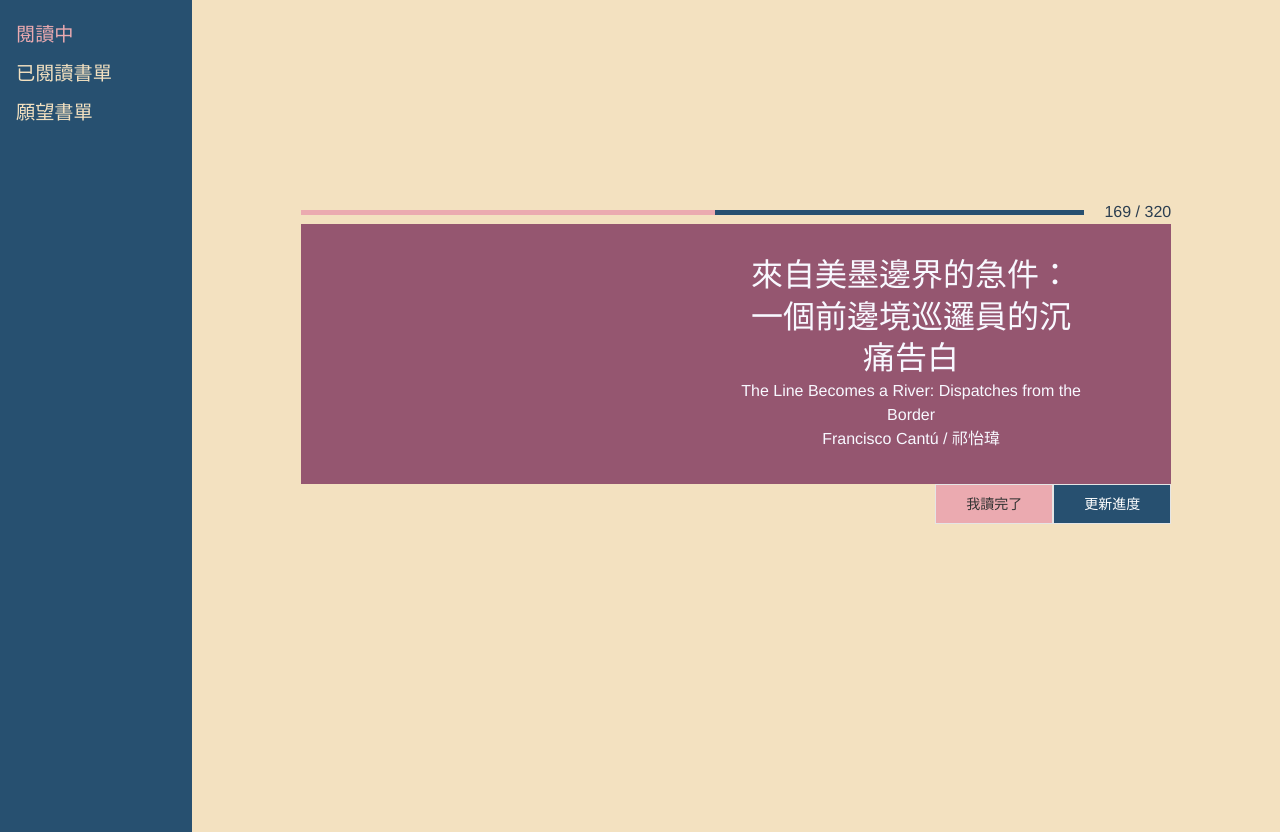
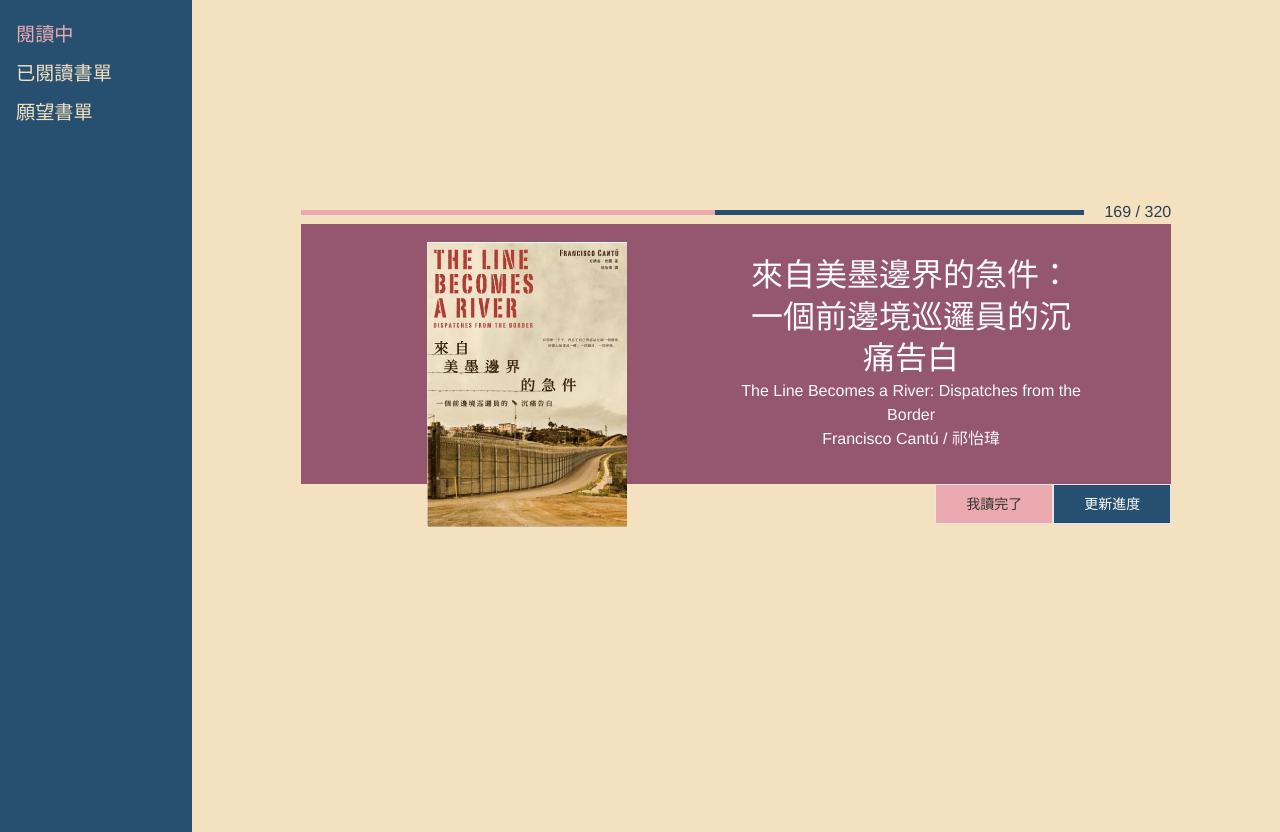
Before and after one commit to 12cassie34/ma-librairie, a Vue app: page /#/ in a window 1280 px wide. Built offline with nearby package versions, Linux system fonts and the light colour scheme.

Commit message:
Create wish-lish page

```diff
--- a/src/router/index.js
+++ b/src/router/index.js
@@ -9,6 +9,11 @@ const routes = [
     path: "/",
     name: "Home",
     component: Home,
+  },
+  {
+    path: "/wish-list",
+    name: 'Wish-list',
+    component: () => import(/* webpackChunkName: "wish-list" */ "../views/WishList.vue")
   },
   {
     path: "/about",
--- a/src/views/Home.vue
+++ b/src/views/Home.vue
@@ -11,7 +11,7 @@
         </div>
         <div class="row">
           <div class="col-6 img">
-            <!-- <img :src="require(`@/assets/${img}`)" :alt="trans_name" /> -->
+            <img :src="require(`@/assets/${img}`)" :alt="trans_name" />
           </div>
           <div class="col-6">
             <div class="text-container">
--- /dev/null
+++ b/src/views/WishList.vue
@@ -0,0 +1,5 @@
+<template>
+    <div>
+        <h1>Wish List</h1>
+    </div>
+</template>
```
